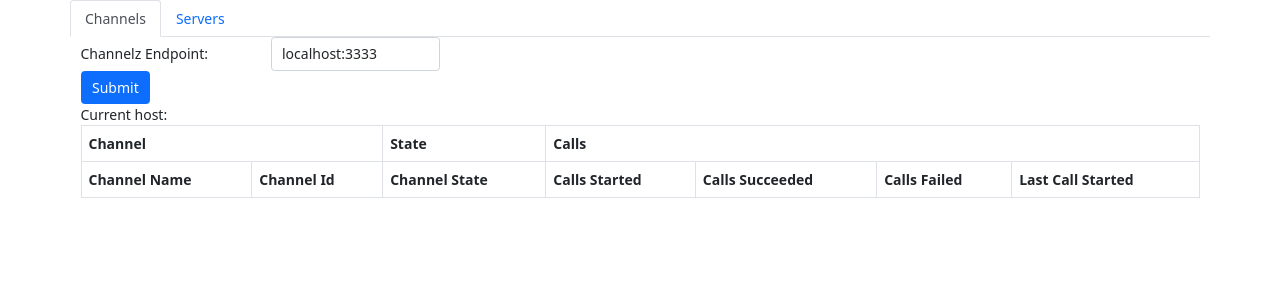
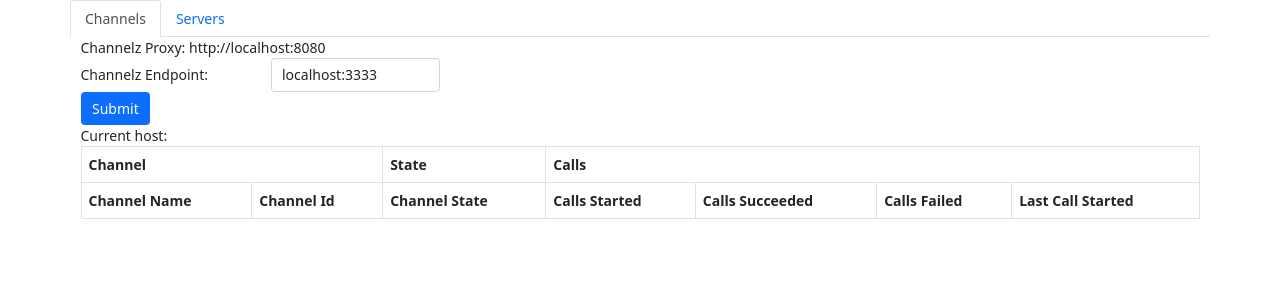
Before and after one commit to bonnefoa/channelz-ui, a React (Create React App) app: page / in a window 1280 px wide. Shown: the top 300 px of the page. Built offline with nearby package versions, Linux system fonts and the light colour scheme.

Commit message:
Use env variable for backend target

```diff
--- a/src/components/HostInput.tsx
+++ b/src/components/HostInput.tsx
@@ -3,6 +3,7 @@ import Form from "react-bootstrap/Form";
 import * as React from "react";
 import Col from "react-bootstrap/Col";
 import Row from "react-bootstrap/Row";
+const REACT_APP_BACKEND_URL = process.env.REACT_APP_BACKEND_URL;
 
 interface HostInputProps {
   setHost: (host: string) => void;
@@ -14,6 +15,9 @@ export const HostInput: React.FunctionComponent<HostInputProps> = ({
   const [tempHost, setTempHost] = React.useState("localhost:3333");
   return (
     <Form>
+      <Row>
+        <Col>Channelz Proxy: { REACT_APP_BACKEND_URL } </Col>
+      </Row>
       <Form.Group as={Row} controlId="formHostInput">
         <Form.Label column sm="2">
           Channelz Endpoint:
--- a/src/utils/utils.ts
+++ b/src/utils/utils.ts
@@ -1,4 +1,5 @@
 import type { Timestamp } from "../types/CommonTypes";
+const REACT_APP_BACKEND_URL = process.env.REACT_APP_BACKEND_URL;
 
 export function connectivityStateStr(state_id: number): string {
   switch (state_id) {
@@ -26,6 +27,7 @@ export function timestampToDate(timestamp: Timestamp): string {
   return date.toISOString();
 }
 
+
 export function getBackendData<Type>(
   endpoint: string,
   urlParameters: URLSearchParams,
@@ -39,7 +41,7 @@ export function getBackendData<Type>(
   }
 
   let emptyData: Type[] = [];
-  fetch(`http://localhost:8080/api/${endpoint}?${urlParameters}`)
+  fetch(`${REACT_APP_BACKEND_URL}/api/${endpoint}?${urlParameters}`)
     .then((httpRes) => httpRes.json())
     .then((res) => {
       if (res.error) {
```
Also changed, not shown: 1 other file (tests, documents, lock files or other folders).
